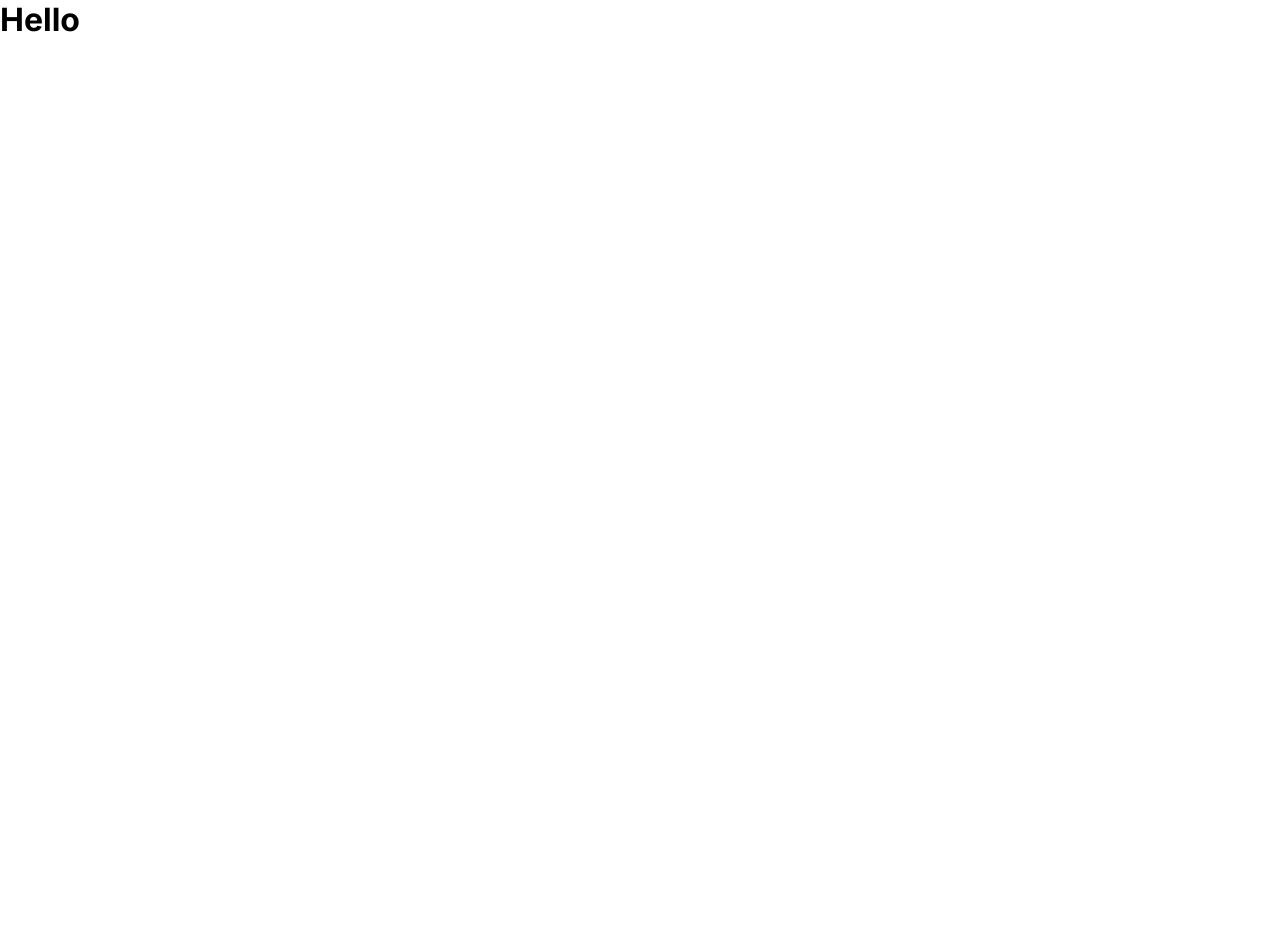
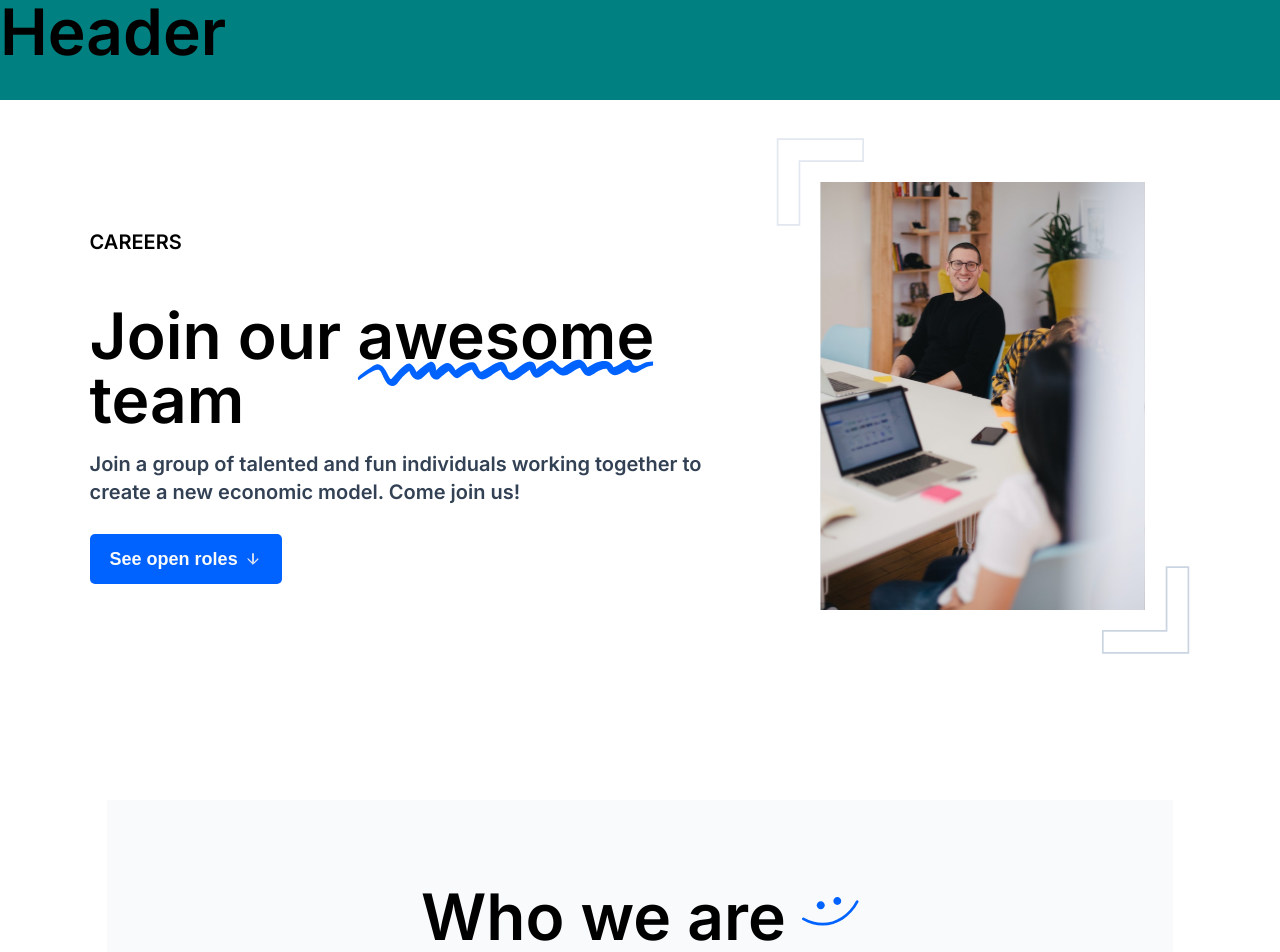
Before and after one commit to Mavrik-jnr/career-landing-page, a React (Create React App) app: page / in a window 1280 px wide. Shown: the top 952 px of the page. Before the commit the page ends 800 px from the top, so only its background shows below. Built offline with nearby package versions, Linux system fonts and the light colour scheme.

Commit message:
Add Responsive Hero Section

```diff
--- a/src/App.js
+++ b/src/App.js
@@ -1,11 +1,191 @@
 import React from "react";
-
+import styled from "styled-components";
+import Button from "./components/Button";
+import Header from "./components/Header";
+import squiggly from "./images/Hero/squiggly.svg";
+import Hi from "./images/Hero/heroImg.svg";
+import smiley from "./images/Hero/smiley.svg";
 function App() {
   return (
-    <div>
-      <h1>Hello</h1>
-    </div>
+    <AppBody>
+      <Header />
+      <HeroSection>
+        <HeroContent>
+          <HeroText>
+            <h6>CAREERS</h6>
+            <h1>
+              Join our{" "}
+              <span>
+                awesome <img src={squiggly} alt="" />{" "}
+              </span>{" "}
+              team
+            </h1>
+            <h6>
+              Join a group of talented and fun individuals working together to
+              create a new economic model. Come join us!
+            </h6>
+            <Button>See open roles</Button>
+          </HeroText>
+          <HeroImg>
+            <img src={Hi} alt="" />
+          </HeroImg>
+        </HeroContent>
+      </HeroSection>
+      <IntroSection>
+        <WhoWeAre>
+          <h1>
+            Who we{" "}
+            <span>
+              are <img src={smiley} alt="" />
+            </span>
+          </h1>
+          <p>
+            We are problem solvers who are deeply focused on building the future
+            of finance for users across the globe. We strongly believe that
+            teamwork and a constant desire to improve helps us achieve that.
+          </p>
+        </WhoWeAre>
+      </IntroSection>
+    </AppBody>
   );
 }
 
 export default App;
+
+const AppBody = styled.section`
+  /* padding-inline: 120px; */
+`;
+const Section = styled.section`
+  display: flex;
+  align-items: center;
+  flex-direction: column;
+  /* align-items: center; */
+  min-height: 100vh;
+`;
+
+const HeroSection = styled(Section)``;
+
+const HeroContent = styled.div`
+  display: flex;
+  gap: 70px;
+  width: 86%;
+  /* justify-content: center; */
+  padding-top: 228px;
+  align-items: flex-start;
+
+  min-height: 100vh;
+
+  @media screen and (max-width: 1195px) {
+    padding-top: 180px;
+    flex-direction: column;
+    text-align: center;
+    align-items: center;
+  }
+  @media screen and (max-width: 600px) {
+    padding-top: 162px;
+    flex-direction: column;
+    text-align: left;
+    align-items: flex-start;
+  }
+`;
+
+const HeroText = styled.div`
+  width: 70%;
+
+  & h6:nth-of-type(1) {
+    margin-bottom: clamp(16px, 5vw, 48px);
+  }
+  & h1 {
+    margin-bottom: 18px;
+    width: 100%;
+  }
+  & h6:nth-of-type(2) {
+    margin-bottom: 28px;
+    color: var(--gray-700);
+    font-size: 20px;
+    line-height: 28px;
+  }
+
+  & span {
+    position: relative;
+    display: flex;
+    height: min-content;
+    display: inline-block;
+
+    /* height: fit-content; */
+  }
+  & span img {
+    position: absolute;
+    display: inline;
+    bottom: -18px;
+    left: 0px;
+    margin: 0px;
+    width: 100%;
+    @media screen and (max-width: 900px) {
+      bottom: -10px;
+      left: 5px;
+    }
+    @media screen and (max-width: 600px) {
+      bottom: -5px;
+    }
+
+    /* height: 100%; */
+  }
+
+  @media screen and (max-width: 1195px) {
+    display: flex;
+
+    flex-direction: column;
+    align-items: center;
+  }
+  @media screen and (max-width: 600px) {
+    /* padding-top: 162px; */
+    flex-direction: column;
+
+    align-items: flex-start;
+  }
+`;
+
+const HeroImg = styled.div`
+  position: relative;
+  top: -90px;
+  & img {
+    width: 100%;
+    height: 100%;
+  }
+  @media screen and (max-width: 1195px) {
+    position: static;
+  }
+`;
+
+const IntroSection = styled(Section)``;
+const WhoWeAre = styled.div`
+  display: flex;
+  flex-direction: column;
+  background-color: var(--gray-50);
+  padding-top: 83px;
+
+  align-items: center;
+
+  width: 83.3%;
+
+  & h1 {
+    margin-bottom: 29px;
+  }
+  & span {
+    display: inline-block;
+  }
+  & span img {
+    height: clamp(32px, 5vw, 57px);
+    /* width: 100%; */
+    /* display: none; */
+  }
+  & p {
+    text-align: center;
+  }
+  @media screen and (max-width: 1195px) {
+    //
+  }
+  @media screen and (max-width: 600px) {
+  }
+`;
--- /dev/null
+++ b/src/components/Button.js
@@ -0,0 +1,39 @@
+import React from "react";
+import styled from "styled-components";
+import down from "../images/Hero/down.svg";
+function Button({ cta, children }) {
+  return (
+    <>
+      {cta ? (
+        <Applybtn>{children}</Applybtn>
+      ) : (
+        <HeroBtn>
+          {children} <img src={down} alt="down arrow" />
+        </HeroBtn>
+      )}
+    </>
+  );
+}
+
+export default Button;
+
+const HeroBtn = styled.button`
+  display: flex;
+  align-items: center;
+  outline: none;
+  border: none;
+  background-color: var(--primary);
+  padding: 14px 20px;
+  gap: 6px;
+  border-radius: 5px;
+`;
+
+const Applybtn = styled.button`
+  display: flex;
+  gap: 6px;
+  align-items: center;
+  outline: none;
+  border: none;
+  background-color: var(--primary);
+  padding: 14px 20px;
+`;
--- /dev/null
+++ b/src/components/Header.js
@@ -0,0 +1,20 @@
+import React from "react";
+import styled from "styled-components";
+
+function Header() {
+  return (
+    <HeaderWrapper>
+      <h1>Header</h1>
+    </HeaderWrapper>
+  );
+}
+
+export default Header;
+
+const HeaderWrapper = styled.header`
+  height: 100px;
+  width: 100%;
+  background-color: teal;
+  position: fixed;
+  z-index: 999;
+`;
--- a/src/styled-components/Boilerplate.style.js
+++ b/src/styled-components/Boilerplate.style.js
@@ -1,14 +1,50 @@
 import { createGlobalStyle } from "styled-components";
 
 const GlobalStyle = createGlobalStyle`
+
+
 *,*::after,*::before{
 box-sizing:border-box;
 margin:0;
 
+--gray-50: #F8FAFC;
+--gray-800: #1E293B;
+--gray-900: #0f172a;
+--gray-700: #334155;
+--primary : #0062FF;
 }
   body {
     margin: 0;
     font-family: "Inter", Helvetica, Sans-Serif;
+
+
+  }
+  h6{
+    font-weight:600;
+    font-size:clamp(16px, 5vw, 20px);
+    line-height:clamp(24px, 5vw, 28px);
+
+  }
+  h1{
+    font-weight:600;
+    font-size:clamp(32px, 5vw, 72px);
+    line-height:clamp(40px, 5vw, 80px);
+    letter-spacing:-4%;
+
+  }
+
+  button{
+    font-size:18px;
+    font-weight: 600;
+    line-height:22px;
+    color:#F8FAFC;
+
+  }
+  p{
+    font-size:clamp(14px, 5vw, 20px);
+    line-height:1.4;
+    font-weight:400px;
+    line-height:20px;
   }
 `;
 
```
Also changed, not shown: src/components/IntroCard.js (added, +31 -0 lines), src/images/Hero/down.svg (added), src/images/Hero/smiley.svg (added).
